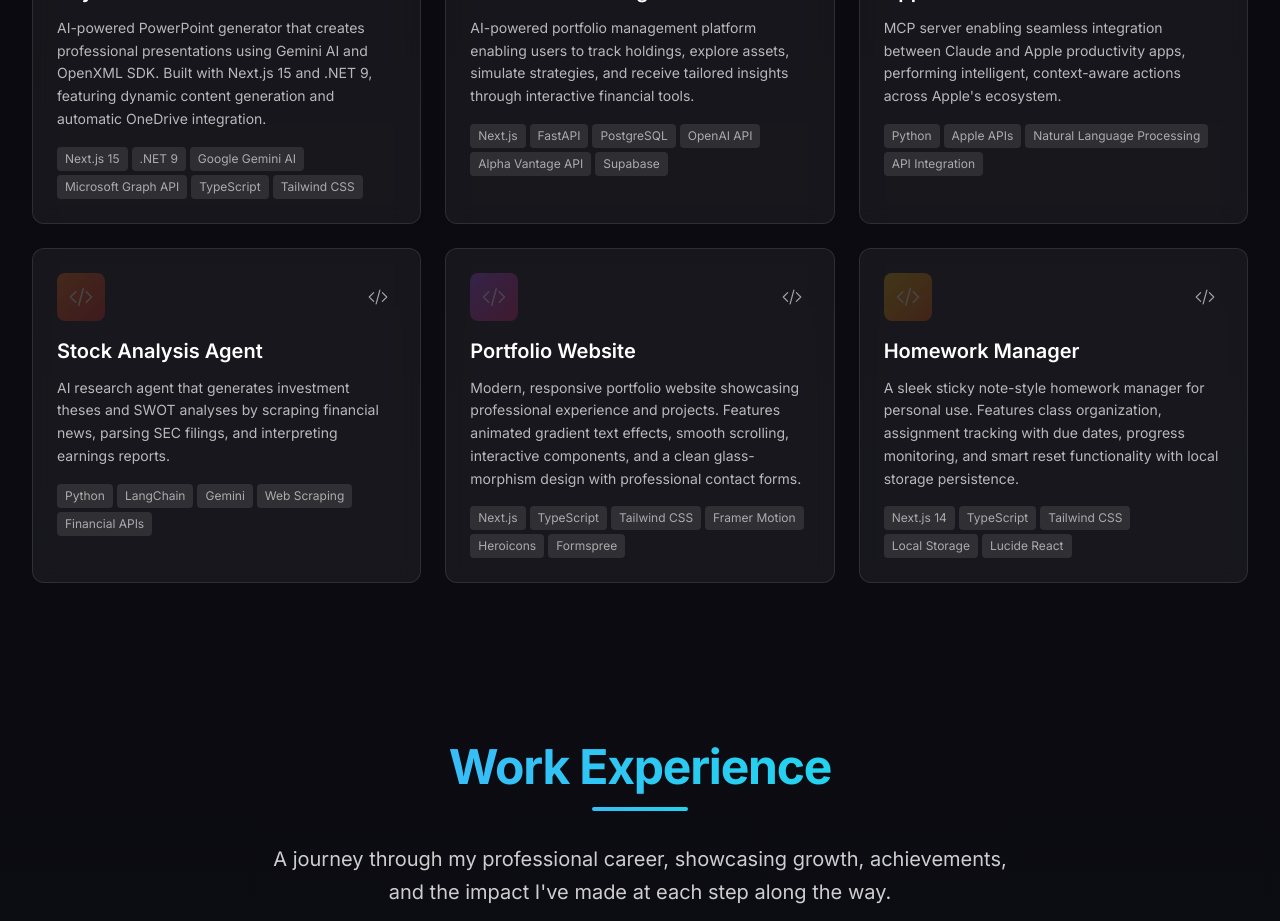
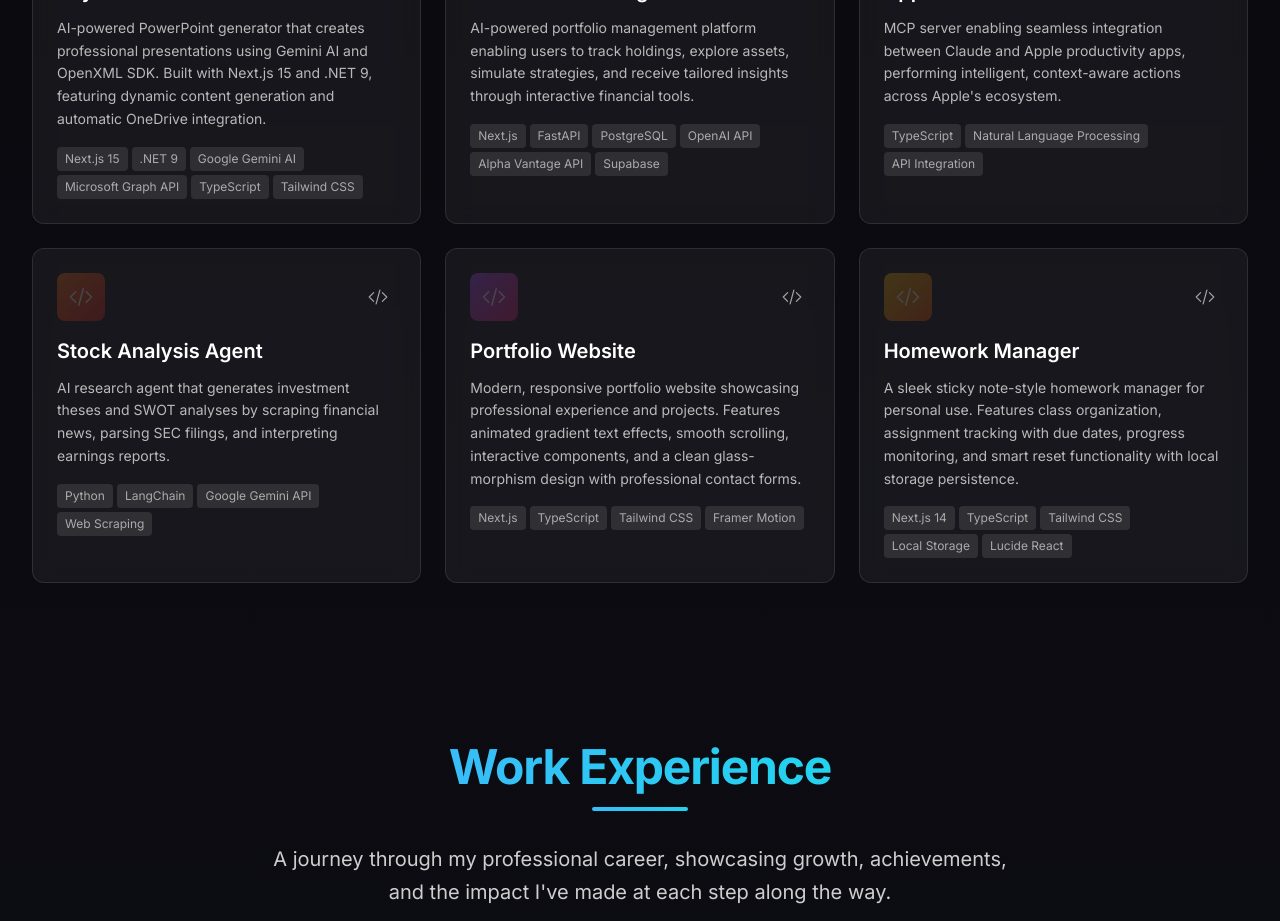
Before and after one commit to rputka/portfolio, a Next.js app: page / in a window 1280 px wide. Shown: the part 2720-3641 px from the top of the page. Built offline with nearby package versions, Linux system fonts and the light colour scheme.

Commit message:
last commit 9/1

```diff
--- a/components/Projects.tsx
+++ b/components/Projects.tsx
@@ -32,7 +32,7 @@ const Projects = () => {
       title: "Apple MCP Server",
       description: "MCP server enabling seamless integration between Claude and Apple productivity apps, performing intelligent, context-aware actions across Apple's ecosystem.",
       image: "/api/placeholder/600/400",
-      technologies: ["Python", "Apple APIs", "Natural Language Processing", "API Integration"],
+      technologies: ["TypeScript", "Natural Language Processing", "API Integration"],
       github: "https://github.com/rputka",
       featured: true,
       color: "from-green-500 to-teal-600"
@@ -41,7 +41,7 @@ const Projects = () => {
       title: "Stock Analysis Agent",
       description: "AI research agent that generates investment theses and SWOT analyses by scraping financial news, parsing SEC filings, and interpreting earnings reports.",
       image: "/api/placeholder/600/400",
-      technologies: ["Python", "LangChain", "Gemini", "Web Scraping", "Financial APIs"],
+      technologies: ["Python", "LangChain", "Google Gemini API", "Web Scraping"],
       github: "https://github.com/rputka",
       featured: false,
       color: "from-orange-500 to-red-600"
@@ -50,7 +50,7 @@ const Projects = () => {
       title: "Portfolio Website",
       description: "Modern, responsive portfolio website showcasing professional experience and projects. Features animated gradient text effects, smooth scrolling, interactive components, and a clean glass-morphism design with professional contact forms.",
       image: "/api/placeholder/600/400",
-      technologies: ["Next.js", "TypeScript", "Tailwind CSS", "Framer Motion", "Heroicons", "Formspree"],
+      technologies: ["Next.js", "TypeScript", "Tailwind CSS", "Framer Motion"],
       github: "https://github.com/rputka",
       featured: false,
       color: "from-purple-500 to-pink-600"
```
